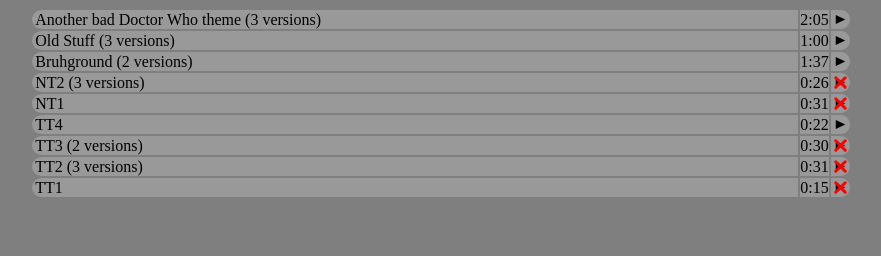
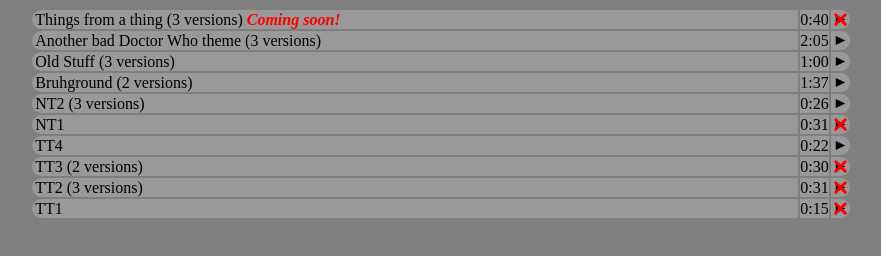
Before and after one commit to BunnyMS/BunnyMS.github.io, a plain HTML site: page index.htm in a window 1280 px wide. Shown: the whole page, without its empty margins (199-1080 px from the left). Drawn offline with Linux system fonts and the light colour scheme.

Commit message:
and add it to the main page

```diff
--- a/index.htm
+++ b/index.htm
@@ -56,10 +56,11 @@
 	<body>
 		<center>
 			<table>
+				<tr><td class="t">Things from a thing (3 versions) <span style="color: red; font-weight: bold; font-style: oblique;">Coming soon!</span></td><td class="m">0:40</td><td class="nply"></td></tr>
 				<tr><td class="t">Another bad Doctor Who theme (3 versions)</td><td class="m">2:05</td><td class="ply" onclick="window.open('/listen.html?song=0','popUpWindow','height=500,width=350,left=100,top=100,scrollbars=yes,toolbar=no,menubar=no,location=no,directories=no,status=yes');"></td></tr>
 				<tr><td class="t">Old Stuff (3 versions)</td><td class="m">1:00</td><td class="ply" onclick="window.open('/listen.html?song=1','popUpWindow','height=500,width=350,left=100,top=100,scrollbars=yes,toolbar=no,menubar=no,location=no,directories=no,status=yes');"></td></tr>
 				<tr><td class="t">Bruhground (2 versions)</td><td class="m">1:37</td><td class="ply" onclick="window.open('/listen.html?song=2','popUpWindow','height=500,width=350,left=100,top=100,scrollbars=yes,toolbar=no,menubar=no,location=no,directories=no,status=yes');"></td></tr>
-				<tr><td class="t">NT2 (3 versions)</td><td class="m">0:26</td><td class="nply" onclick="location.href='https://soundcloud.com/bunnyms/sets/nt2';"></td></tr>
+				<tr><td class="t">NT2 (3 versions)</td><td class="m">0:26</td><td class="ply" onclick="window.open('/listen.html?song=3','popUpWindow','height=500,width=350,left=100,top=100,scrollbars=yes,toolbar=no,menubar=no,location=no,directories=no,status=yes');"></td></tr>
 				<tr><td class="t">NT1</td><td class="m">0:31</td><td class="nply" onclick="location.href='https://soundcloud.com/bunnyms/nt101';"></td></tr>
 				<tr><td class="t">TT4</td><td class="m">0:22</td><td class="ply" onclick="window.open('/listen.html?song=5','popUpWindow','height=500,width=350,left=100,top=100,scrollbars=yes,toolbar=no,menubar=no,location=no,directories=no,status=yes');"></td></tr>
 				<tr><td class="t">TT3 (2 versions)</td><td class="m">0:30</td><td class="nply"></td></tr>
```
